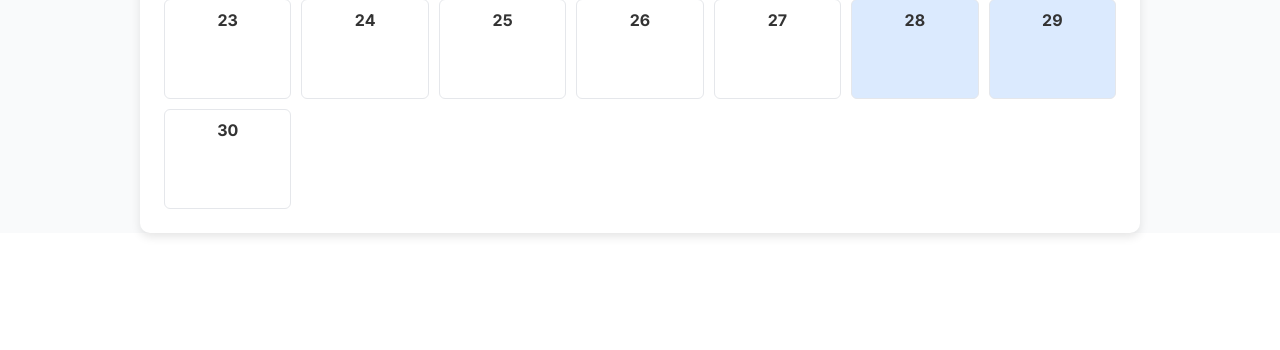
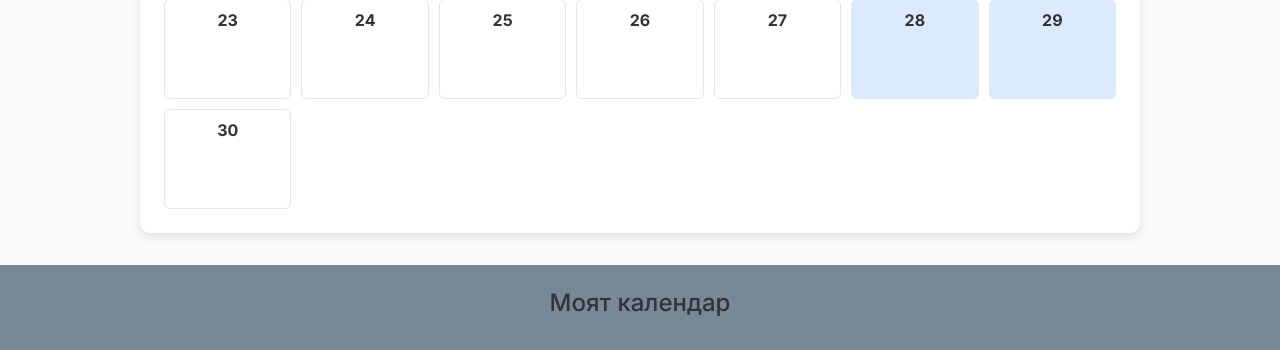
Before and after one commit to milen-vm/react-hangman-game, a Laravel app: page /calendar in a window 1280 px wide. Shown: the part 856-1206 px from the top of the page. Before the commit the page ends 1093 px from the top, so only its background shows below. Run offline with Laravel 10, Linux system fonts and the light colour scheme; data that the repository does not hold is empty; style sheets or scripts are compiled from the project's sources; some libraries are stand-ins or nearby versions.

Commit message:
Added page footer.

```diff
--- a/resources/views/calendar/index.blade.php
+++ b/resources/views/calendar/index.blade.php
@@ -67,5 +67,9 @@
             <button id="cancel" type="button" class="btn btn-primary">Cancel</button>
         </div>
     </div>
+    <footer style="background-color: lightslategray; text-align: center; margin-top: 1rem; padding: 1.5rem;">
+        <h4>Моят календар</h4>
+    </footer>
 </div>
+
 @endsection
```
Also changed, not shown: resources/css/laravel.css (+0 -15 lines).
